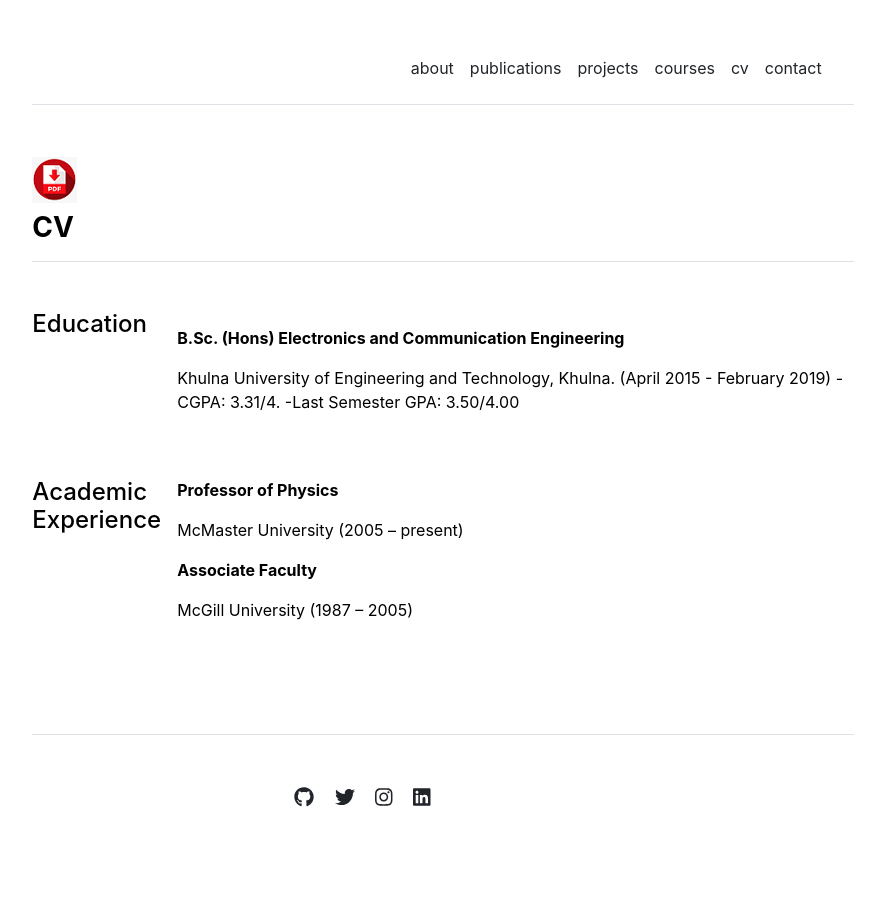
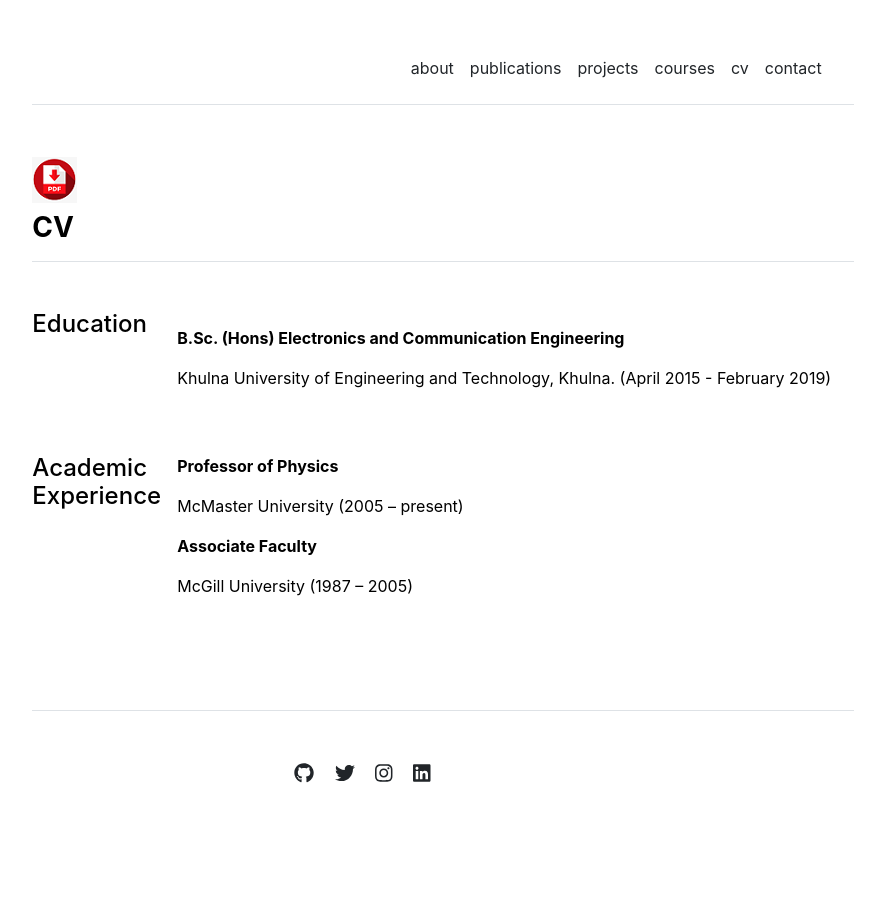
Before and after one commit to Anannabiswas/anannabiswas.github.io, a Jekyll site: the page built from cv.md, in a window 1280 px wide. Shown: the whole page, without its empty margins (197-1082 px from the left). Built offline with Jekyll 4.4.1, drawn with Linux system fonts in a browser that asks for light colours.

Commit message:
Update education.yml

```diff
--- a/_data/cv/education.yml
+++ b/_data/cv/education.yml
@@ -4,9 +4,8 @@
   #description: 'The University of Texas at Austin (1980-1985)'
 
 - title: 'B.Sc. (Hons) Electronics and Communication Engineering'
-  description: 'Khulna University of Engineering and Technology, Khulna.   (April 2015 - February 2019)
-       -CGPA: 3.31/4.
-       -Last Semester GPA: 3.50/4.00
+  description: 'Khulna University of Engineering and Technology, Khulna.    (April 2015 - February 2019)
+
 
 
   '
```
